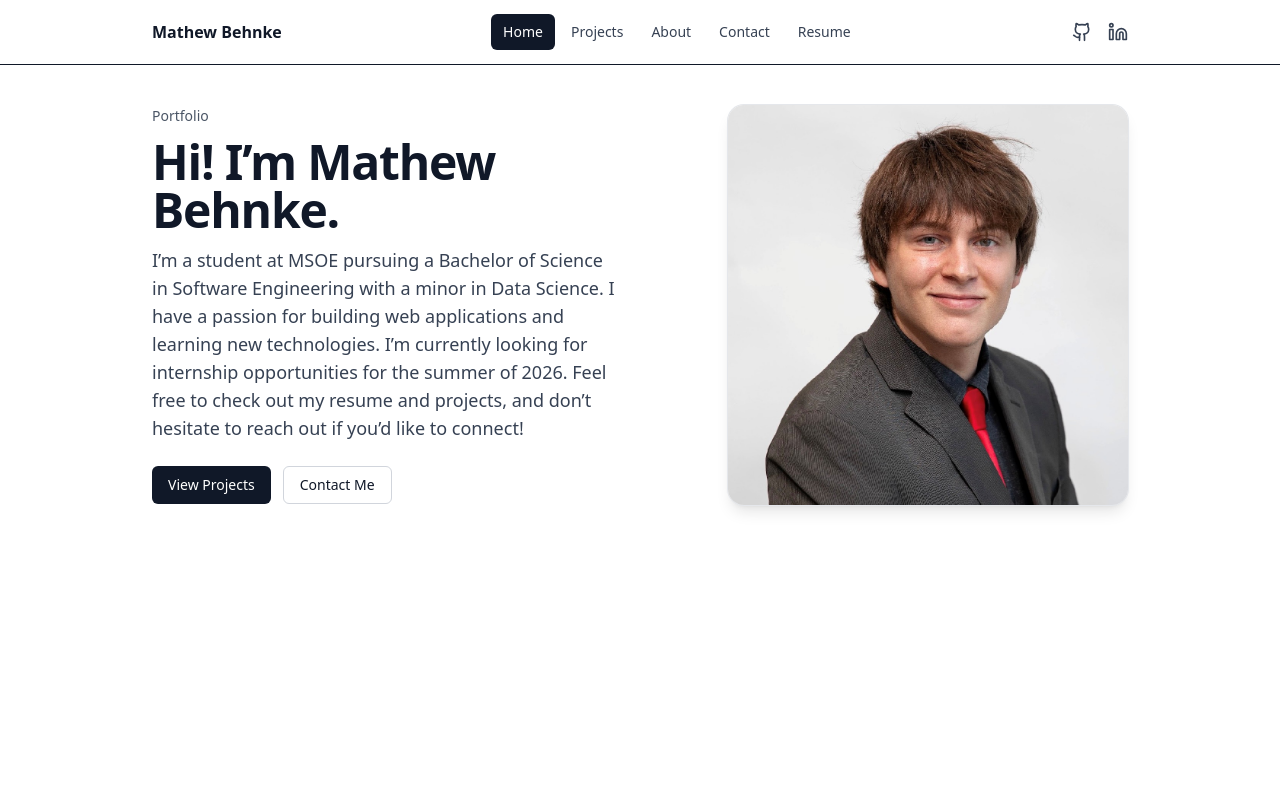
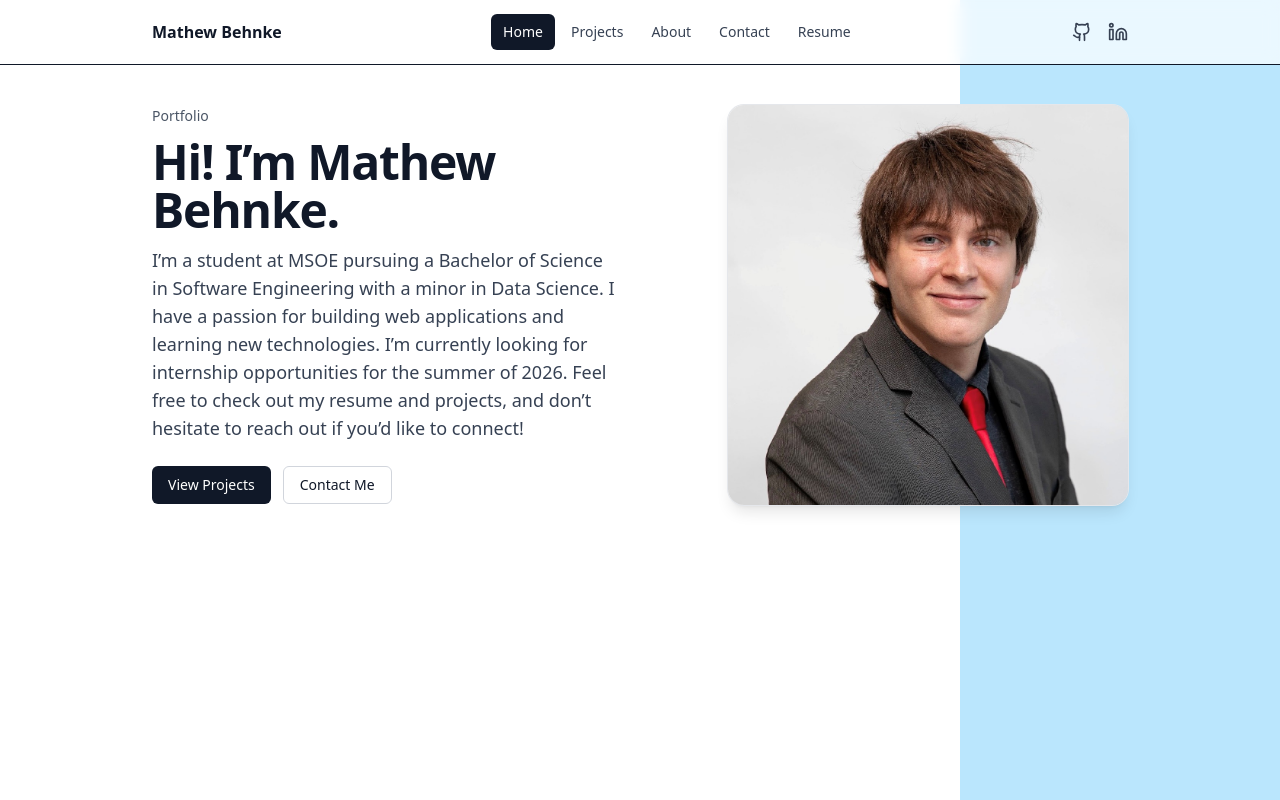
Before and after one commit to behnkem747/Mathew-Behnke-Portfolio, a React (Vite) app: page / in a window 1280 px wide. Built offline with nearby package versions, Linux system fonts and the light colour scheme.

Commit message:
Tried adding a interactive background, didnt pan out so going with simplistic design for home page for now

```diff
--- a/src/components/Layout.tsx
+++ b/src/components/Layout.tsx
@@ -3,7 +3,7 @@ import Navbar from "./Navbar";
 
 export default function Layout() {
   return (
-    <div className="min-h-screen bg-white text-gray-900">
+    <div className="min-h-screen text-gray-900">
       <Navbar />
       <main className="mx-auto max-w-5xl px-6 py-10">
         <Outlet />
--- a/src/components/Navbar.tsx
+++ b/src/components/Navbar.tsx
@@ -11,9 +11,8 @@ const links = [
 
 export default function Navbar() {
   return (
-    <header className="border-b">
+    <header className="sticky top-0 z-50 border-b bg-white/70 backdrop-blur">
       <div className="mx-auto flex h-16 max-w-5xl items-center justify-between px-6">
-
         {/* Left side - Name */}
         <div className="font-semibold">Mathew Behnke</div>
 
@@ -58,7 +57,6 @@ export default function Navbar() {
             <Linkedin size={20} />
           </a>
         </div>
-
       </div>
     </header>
   );
--- a/src/pages/Home.tsx
+++ b/src/pages/Home.tsx
@@ -2,8 +2,11 @@ import ButtonLink from "../components/ButtonLink";
 
 export default function Home() {
   return (
+    <>
+      {/* Full-screen background split (Home page only) */}
+      <div className="fixed inset-0 -z-10 bg-[linear-gradient(to_right,_white_75%,_#bae6fd_25%)]" />
+
       <section className="grid items-center gap-10 md:grid-cols-2">
-
         {/* Left Side - Text */}
         <div className="space-y-6">
           <div className="space-y-3">
@@ -14,10 +17,11 @@ export default function Home() {
             </h1>
 
             <p className="max-w-xl text-lg text-gray-700">
-            I’m a student at MSOE pursuing a Bachelor of Science in Software Engineering
-            with a minor in Data Science. I have a passion for building web applications
-            and learning new technologies. I’m currently looking for internship opportunities
-            for the summer of 2026. Feel free to check out my resume and projects, and don’t
+              I’m a student at MSOE pursuing a Bachelor of Science in Software
+              Engineering with a minor in Data Science. I have a passion for
+              building web applications and learning new technologies. I’m
+              currently looking for internship opportunities for the summer of
+              2026. Feel free to check out my resume and projects, and don’t
               hesitate to reach out if you’d like to connect!
             </p>
           </div>
@@ -41,7 +45,7 @@ export default function Home() {
             className="h-100 w-100 rounded-2xl object-cover shadow-lg ring-1 ring-gray-200"
           />
         </div>
-
       </section>
+    </>
   );
 }
```
Also changed, not shown: package.json (line endings or trailing spaces), 1 other file (tests, documents, lock files or other folders). Lines whose indentation alone changed are shown as unchanged.
